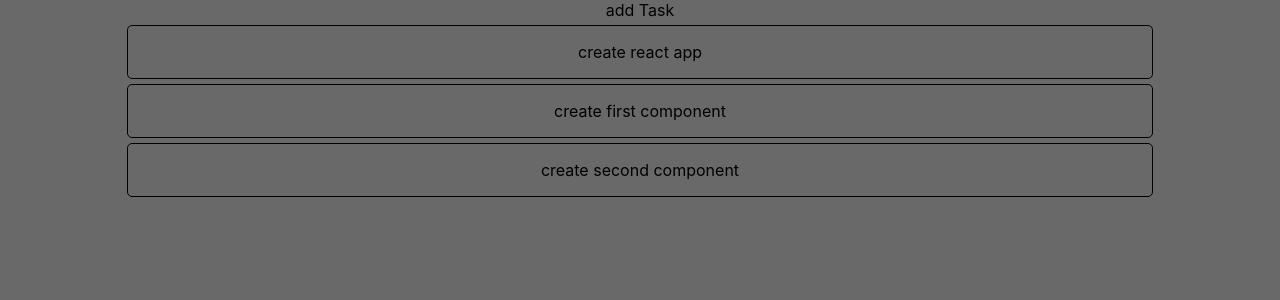
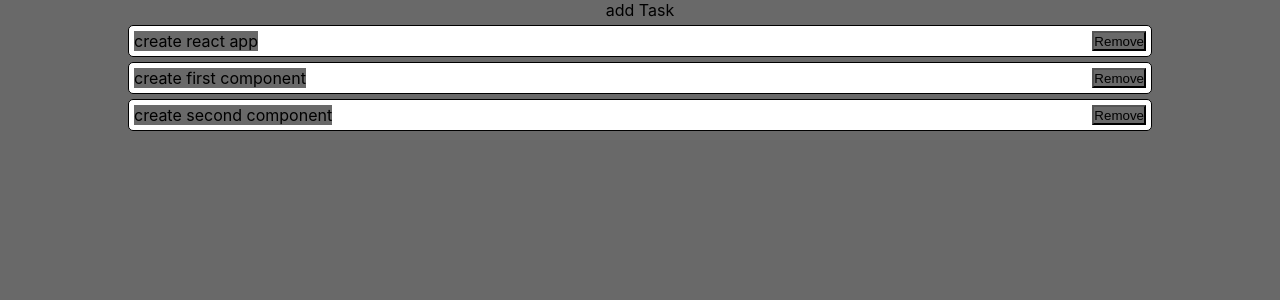
Before and after one commit to Alex-Prokhorenko/to-do-list, a React (Create React App) app: page / in a window 1280 px wide. Shown: the top 300 px of the page. Built offline with nearby package versions, Linux system fonts and the light colour scheme.

Commit message:
task deletion function implemented

```diff
--- a/src/index.css
+++ b/src/index.css
@@ -1,9 +1,4 @@
-html {
-  box-sizing: border-box;
-  margin: 0;
-  padding: 0;
-  background-color: dimgray;
-}
+
 
 body {
   margin: 0;
--- a/src/index.js
+++ b/src/index.js
@@ -3,10 +3,21 @@ import ReactDOM from 'react-dom/client';
 import './index.css';
 import App from './App';
 import reportWebVitals from './reportWebVitals';
+import {createGlobalStyle} from "styled-components";
+
+const Global = createGlobalStyle`
+  *{
+    box-sizing: border-box;
+    margin: 0;
+    padding: 0;
+    background-color: dimgray;
+  }
+`
 
 const root = ReactDOM.createRoot(document.getElementById('root'));
 root.render(
   <React.StrictMode>
+    <Global/>
     <App />
   </React.StrictMode>
 );
--- a/src/tasks/task/Task.jsx
+++ b/src/tasks/task/Task.jsx
@@ -1,17 +1,21 @@
 import styled from 'styled-components'
 
 const TaskWrapper = styled.div`
+  background-color: white;
   width:80%;
   height: 20%;
   border: 1px solid black;
   border-radius: 5px;
   margin: 5px auto;
-
+  padding: 5px 5px;
+  display: flex;
+  justify-content: space-between;
 `
 
-const Task = ({item}) => {
-  return <TaskWrapper>
+const Task = ({item, removeItem}) => {
+    return <TaskWrapper>
     <p>{item.title}</p>
+    <button onClick={() => removeItem(item.id)}>Remove</button>
   </TaskWrapper>
 }
 
--- a/src/tasks/task/TaskContainer.jsx
+++ b/src/tasks/task/TaskContainer.jsx
@@ -1,4 +1,5 @@
 import Task from "./Task";
+import {useState} from "react";
 
 const data = [
   {
@@ -12,7 +13,7 @@ const data = [
     isCompleted: false
   },
   {
-    id: 0,
+    id: 2,
     title: "create second component",
     isCompleted: false
   }
@@ -20,9 +21,22 @@ const data = [
 
 
 
+
 const TaskContainer = () => {
+
+  const [items, setItem] = useState(data);
+
+  const removeItem = (id) =>  {
+    setItem([...items].filter(i => i.id !== id))
+  }
+
   return <div>
-    {data.map(item => <Task item={item}/>)}
+    {items.map(item => <Task
+      key={item.id}
+      item={item}
+      removeItem={removeItem}
+    />)}
+
   </div>
 }
 
```
